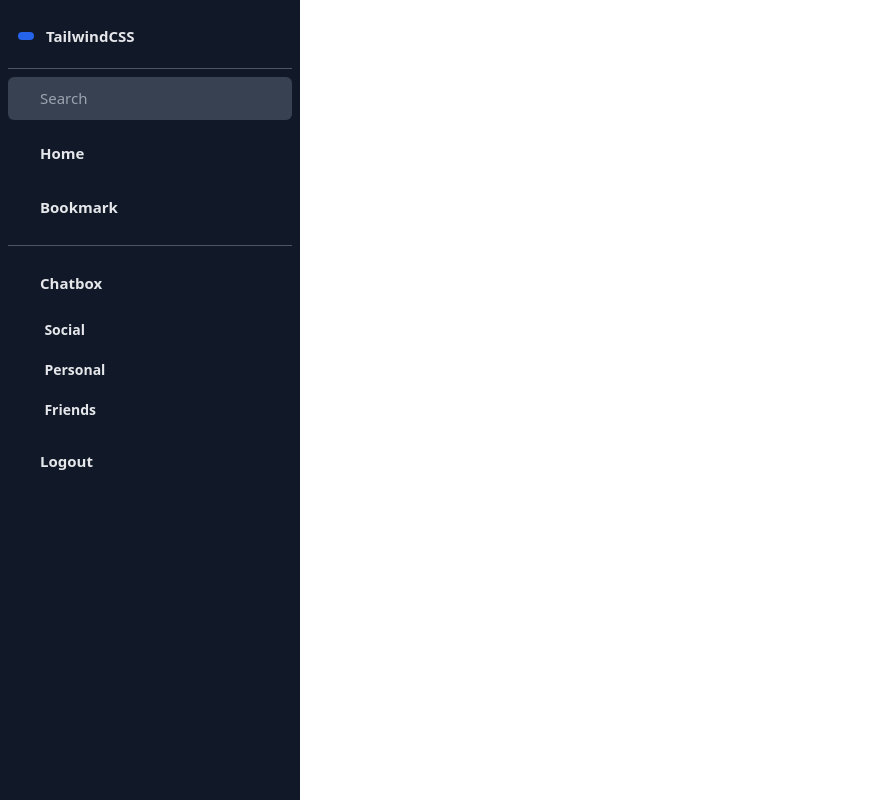
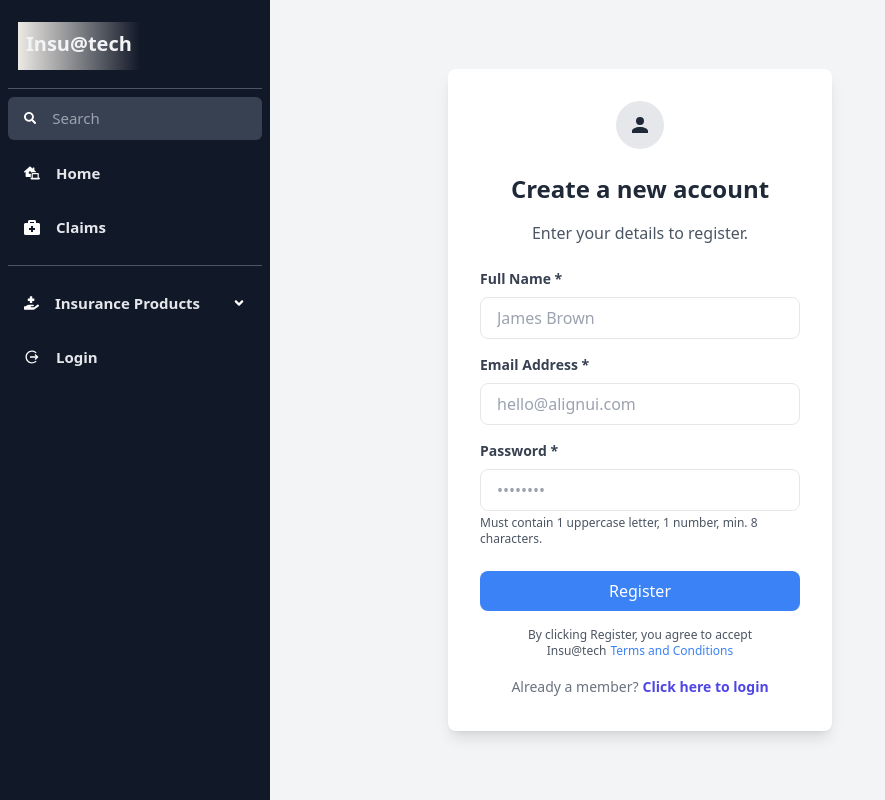
Before and after one commit to KatiyarManish/Insurance-Strapi-React, a React (Vite) app: page / in a window 1280 px wide. Shown: the whole page, without its empty margins (0-885 px from the left). Built offline with nearby package versions, Linux system fonts and the light colour scheme.

Commit message:
register and sidebar design done

```diff
--- a/package.json
+++ b/package.json
@@ -14,6 +14,7 @@
     "match-sorter": "^6.3.1",
     "react": "^18.2.0",
     "react-dom": "^18.2.0",
+    "react-hook-form": "^7.48.2",
     "react-icons": "^4.12.0",
     "react-router-dom": "^6.20.1",
     "sort-by": "^1.2.0"
--- a/src/pages/Landing.jsx
+++ b/src/pages/Landing.jsx
@@ -1,5 +1,11 @@
+import Register from "./Register";
+
 const Landing = () => {
-  return <div>Landing</div>;
+  return (
+    <div>
+      <Register />
+    </div>
+  );
 };
 
 export default Landing;
--- a/src/pages/Login.jsx
+++ b/src/pages/Login.jsx
@@ -2,9 +2,54 @@ import { Link } from "react-router-dom";
 
 const Login = () => {
   return (
-    <div>
-      <h1>Login</h1>
-      <Link to="/register">Register Page</Link>
+    <div className="bg-gray-100 flex items-center justify-center h-screen">
+      <div className="bg-white p-8 rounded-lg shadow-lg max-w-sm w-full">
+        <form>
+          <div className="mb-4">
+            <label
+              htmlFor="email"
+              className="block text-gray-700 text-sm font-semibold mb-2"
+            >
+              Email Address *
+            </label>
+            <input
+              type="email"
+              id="email"
+              className="form-input w-full px-4 py-2 border rounded-lg text-gray-700 focus:ring-blue-500"
+              required
+              placeholder="hello@alignui.com"
+            />
+          </div>
+          <div className="mb-6">
+            <label
+              htmlFor="password"
+              className="block text-gray-700 text-sm font-semibold mb-2"
+            >
+              Password *
+            </label>
+            <input
+              type="password"
+              id="password"
+              className="form-input w-full px-4 py-2 border rounded-lg text-gray-700 focus:ring-blue-500"
+              required
+              placeholder="••••••••"
+            />
+          </div>
+          <button
+            type="submit"
+            className="w-full bg-blue-500 text-white px-4 py-2 rounded-lg hover:bg-blue-600 focus:outline-none focus:ring-2 focus:ring-blue-500 focus:ring-opacity-50"
+          >
+            Login
+          </button>
+        </form>
+
+        <div className="mt-4 text-center text-sm text-gray-500">
+          Not a member?
+          <p className="font-semibold leading-6 text-indigo-600 hover:text-indigo-500 ml-1 inline">
+            <Link to="/register">Click here to register</Link>
+          </p>
+        </div>
+      </div>
     </div>
   );
 };
--- a/src/pages/Navbar.jsx
+++ b/src/pages/Navbar.jsx
@@ -1,30 +1,35 @@
+import { useState } from "react";
+import { Link } from "react-router-dom";
+import {
+  FaRegWindowClose,
+  FaSearch,
+  FaLaptopHouse,
+  FaBriefcaseMedical,
+  FaAngleDown,
+  FaHandHoldingMedical,
+} from "react-icons/fa";
+import { IoMdLogOut } from "react-icons/io";
+
 const Navbar = () => {
-  function dropdown() {
-    document.querySelector("#submenu").classList.toggle("hidden");
-    document.querySelector("#arrow").classList.toggle("rotate-0");
-  }
+  const [openSidebar, setOpenSidebar] = useState(false);
+  const handleToggle = () => {
+    setOpenSidebar(!openSidebar);
+  };
 
-  function openSidebar() {
-    document.querySelector(".sidebar").classList.toggle("hidden");
-  }
   return (
     <>
-      <div className="sidebar fixed top-0 bottom-0 lg:left-0 p-2 w-[300px] overflow-y-auto text-center bg-gray-900">
+      <div className="sidebar fixed top-0 bottom-0 lg:left-0 p-2 w-[270px] overflow-y-auto text-center bg-gray-900">
         <div className="text-gray-100 text-xl">
           <div className="p-2.5 mt-1 flex items-center">
-            <i className="bi bi-app-indicator px-2 py-1 rounded-md bg-blue-600"></i>
-            <h1 className="font-bold text-gray-200 text-[15px] ml-3">
-              TailwindCSS
+            <h1 className="h-12 text-center p-2 font-bold text-xl bg-gradient-to-l from-transparent to-[#edeae5]">
+              Insu@tech
             </h1>
-            <i
-              className="bi bi-x cursor-pointer ml-28 lg:hidden"
-              onClick={openSidebar}
-            ></i>
+            <FaRegWindowClose className="cursor-pointer ml-28 lg:hidden" />
           </div>
           <div className="my-2 bg-gray-600 h-[1px]"></div>
         </div>
         <div className="p-2.5 flex items-center rounded-md px-4 duration-300 cursor-pointer bg-gray-700 text-white">
-          <i className="bi bi-search text-sm"></i>
+          <FaSearch className="text-sm" />
           <input
             type="text"
             placeholder="Search"
@@ -32,48 +37,55 @@ const Navbar = () => {
           />
         </div>
         <div className="p-2.5 mt-3 flex items-center rounded-md px-4 duration-300 cursor-pointer hover:bg-blue-600 text-white">
-          <i className="bi bi-house-door-fill"></i>
-          <span className="text-[15px] ml-4 text-gray-200 font-bold">Home</span>
+          <FaLaptopHouse />
+          <span className="text-[15px] ml-4 text-gray-200 font-bold">
+            <Link to="/">Home</Link>
+          </span>
         </div>
         <div className="p-2.5 mt-3 flex items-center rounded-md px-4 duration-300 cursor-pointer hover:bg-blue-600 text-white">
-          <i className="bi bi-bookmark-fill"></i>
+          <FaBriefcaseMedical />
           <span className="text-[15px] ml-4 text-gray-200 font-bold">
-            Bookmark
+            Claims
           </span>
         </div>
         <div className="my-4 bg-gray-600 h-[1px]"></div>
         <div
           className="p-2.5 mt-3 flex items-center rounded-md px-4 duration-300 cursor-pointer hover:bg-blue-600 text-white"
-          onClick={dropdown}
+          onClick={handleToggle}
         >
-          <i className="bi bi-chat-left-text-fill"></i>
+          <FaHandHoldingMedical />
           <div className="flex justify-between w-full items-center">
             <span className="text-[15px] ml-4 text-gray-200 font-bold">
-              Chatbox
+              Insurance Products
             </span>
-            <span className="text-sm rotate-180" id="arrow">
-              <i className="bi bi-chevron-down"></i>
+            <span
+              className={`text-sm ${openSidebar ? "rotate-180" : "rotate-0"}`}
+              id="arrow"
+            >
+              <FaAngleDown />
             </span>
           </div>
         </div>
+        {openSidebar && (
           <div
             className="text-left text-sm mt-2 w-4/5 mx-auto text-gray-200 font-bold"
             id="submenu"
           >
             <h1 className="cursor-pointer p-2 hover:bg-blue-600 rounded-md mt-1">
-            Social
+              Group Medical
             </h1>
             <h1 className="cursor-pointer p-2 hover:bg-blue-600 rounded-md mt-1">
-            Personal
+              Term Life
             </h1>
             <h1 className="cursor-pointer p-2 hover:bg-blue-600 rounded-md mt-1">
-            Friends
+              Accidental Death
             </h1>
           </div>
+        )}
         <div className="p-2.5 mt-3 flex items-center rounded-md px-4 duration-300 cursor-pointer hover:bg-blue-600 text-white">
-          <i className="bi bi-box-arrow-in-right"></i>
+          <IoMdLogOut />
           <span className="text-[15px] ml-4 text-gray-200 font-bold">
-            Logout
+            <Link to="/login">Login</Link>
           </span>
         </div>
       </div>
--- a/src/pages/Register.jsx
+++ b/src/pages/Register.jsx
@@ -1,10 +1,129 @@
 import { Link } from "react-router-dom";
+import { useForm } from "react-hook-form";
 
 const Register = () => {
+  const { register, handleSubmit, formState } = useForm();
+
+  const { errors } = formState;
+
+  const handleRegister = (data) => {
+    console.log(data);
+  };
+
+  const onError = (errors) => {
+    console.log(errors);
+  };
   return (
-    <div>
-      <h1>Register</h1>
-      <Link to="/login">Login Page</Link>
+    <div className="bg-gray-100 flex items-center justify-center h-screen">
+      <div className="bg-white p-8 rounded-lg shadow-lg max-w-sm w-full">
+        <div className="flex justify-center mb-6">
+          <span className="inline-block bg-gray-200 rounded-full p-3">
+            <svg
+              xmlns="http://www.w3.org/2000/svg"
+              width="24"
+              height="24"
+              viewBox="0 0 24 24"
+            >
+              <path
+                fill="currentColor"
+                d="M12 4a4 4 0 0 1 4 4a4 4 0 0 1-4 4a4 4 0 0 1-4-4a4 4 0 0 1 4-4m0 10c4.42 0 8 1.79 8 4v2H4v-2c0-2.21 3.58-4 8-4"
+              />
+            </svg>
+          </span>
+        </div>
+        <h2 className="text-2xl font-semibold text-center mb-4">
+          Create a new account
+        </h2>
+        <p className="text-gray-600 text-center mb-6">
+          Enter your details to register.
+        </p>
+        <form onSubmit={handleSubmit(handleRegister, onError)}>
+          <div className="mb-4">
+            <label className="block text-gray-700 text-sm font-semibold mb-2">
+              Full Name *
+            </label>
+            <input
+              type="text"
+              id="fullName"
+              className="form-input w-full px-4 py-2 border rounded-lg text-gray-700 focus:ring-blue-500"
+              placeholder="James Brown"
+              {...register("fullName", {
+                required: "This field is required",
+                minLength: {
+                  value: 2,
+                  message: "Name should be greater than 2 characters",
+                },
+                maxLength: {
+                  value: 10,
+                  message: "Name should be not greater than 10 characters",
+                },
+              })}
+            />
+            {errors?.fullName?.message && (
+              <p className="p-1 mb-1 text-sm text-red-800 rounded-lg dark:bg-gray-800 dark:text-red-400">
+                {errors.fullName.message}
+              </p>
+            )}
+          </div>
+          <div className="mb-4">
+            <label className="block text-gray-700 text-sm font-semibold mb-2">
+              Email Address *
+            </label>
+            <input
+              type="email"
+              id="email"
+              className="form-input w-full px-4 py-2 border rounded-lg text-gray-700 focus:ring-blue-500"
+              placeholder="hello@alignui.com"
+              {...register("email", { required: "This field is required" })}
+            />
+
+            {errors?.email?.message && (
+              <p className="p-1 mb-1 text-sm text-red-800 rounded-lg dark:bg-gray-800 dark:text-red-400">
+                {errors.email.message}
+              </p>
+            )}
+          </div>
+          <div className="mb-6">
+            <label className="block text-gray-700 text-sm font-semibold mb-2">
+              Password *
+            </label>
+            <input
+              type="password"
+              id="password"
+              className="form-input w-full px-4 py-2 border rounded-lg text-gray-700 focus:ring-blue-500"
+              placeholder="••••••••"
+              {...register("password", { required: "This field is required" })}
+            />
+            {errors?.password?.message && (
+              <p className="p-1 mb-1 text-sm text-red-800 rounded-lg dark:bg-gray-800 dark:text-red-400">
+                {errors.password.message}
+              </p>
+            )}
+            <p className="text-gray-600 text-xs mt-1">
+              Must contain 1 uppercase letter, 1 number, min. 8 characters.
+            </p>
+          </div>
+          <button
+            type="submit"
+            className="w-full bg-blue-500 text-white px-4 py-2 rounded-lg hover:bg-blue-600 focus:outline-none focus:ring-2 focus:ring-blue-500 focus:ring-opacity-50"
+          >
+            Register
+          </button>
+          <p className="text-gray-600 text-xs text-center mt-4">
+            By clicking Register, you agree to accept Insu@tech
+            <a href="#" className="text-blue-500 hover:underline ml-1">
+              Terms and Conditions
+            </a>
+          </p>
+        </form>
+
+        <div className="mt-4 text-center text-sm text-gray-500">
+          Already a member?
+          <p className="font-semibold leading-6 text-indigo-600 hover:text-indigo-500 ml-1 inline">
+            <Link to="/login">Click here to login</Link>
+          </p>
+        </div>
+      </div>
     </div>
   );
 };
```
Also changed, not shown: src/pages/Navbar copy.jsx (deleted, +0 -69 lines), 2 other files (tests, documents, lock files or other folders). Lines whose indentation alone changed are shown as unchanged.
